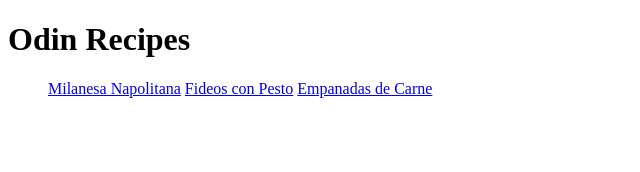
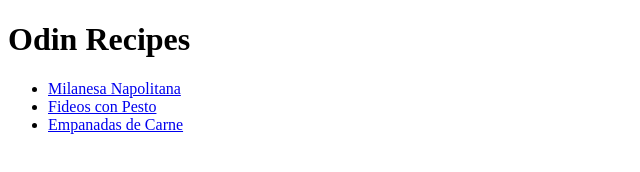
Before and after one commit to Mesitor/odin-recipes, a plain HTML site: page index.html in a window 1280 px wide. Shown: the whole page, without its empty margins (0-640 px from the left). Drawn offline with Linux system fonts and the light colour scheme.

Commit message:
Corregir lista
Se corrigio para que los sitios web esten en una lista.

```diff
--- a/index.html
+++ b/index.html
@@ -8,9 +8,9 @@
     <body>
         <h1>Odin Recipes</h1>
         <ul>
-            <a href="recipes/milanese.html">Milanesa Napolitana</a>
-            <a href="recipes/pesto.html">Fideos con Pesto</a>
-            <a href="recipes/empanadas.html">Empanadas de Carne</a>
+            <li><a href="recipes/milanese.html">Milanesa Napolitana</a></li>
+            <li><a href="recipes/pesto.html">Fideos con Pesto</a></li>
+            <li><a href="recipes/empanadas.html">Empanadas de Carne</a></li>
         </ul>
 
     </body>
```
